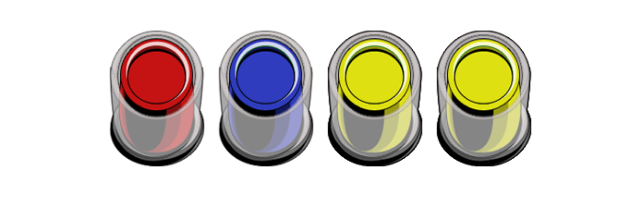
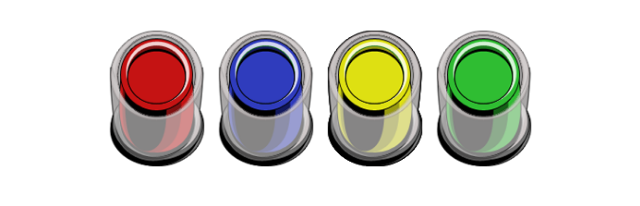
Before and after one commit to MikeTheFyke/SoundBoard, a plain HTML site: page index.html in a window 1280 px wide. Shown: the whole page, without its empty margins (338-978 px from the left). Drawn offline with Linux system fonts and the light colour scheme.

Commit message:
Connected green button to html and sheep

```diff
--- a/index.html
+++ b/index.html
@@ -11,7 +11,7 @@
         <button class="submitButt" onclick="cowSound.play(); cowAnimate()"><img id="cowImg" src="./images/RedButton01.png" style="width:100px"></button>
         <button class="submitButt" onclick="cowSound.play(); chickenAnimate()"><img id="chickenImg" src="./images/BlueButton01.png" style="width:100px"></button>
         <button class="submitButt" onclick="cowSound.play(); pigAnimate()"><img id="pigImg" src="./images/YellowButton01.png" style="width:100px"></button>
-        <button class="submitButt" onclick="cowSound.play(); sheepAnimate()"><img id="sheepImg" src="./images/YellowButton01.png" style="width:100px"></button>
+        <button class="submitButt" onclick="cowSound.play(); sheepAnimate()"><img id="sheepImg" src="./images/GreenButton01.png" style="width:100px"></button>
     </nav>
 
     <script src="./logic.js"></script>
```
